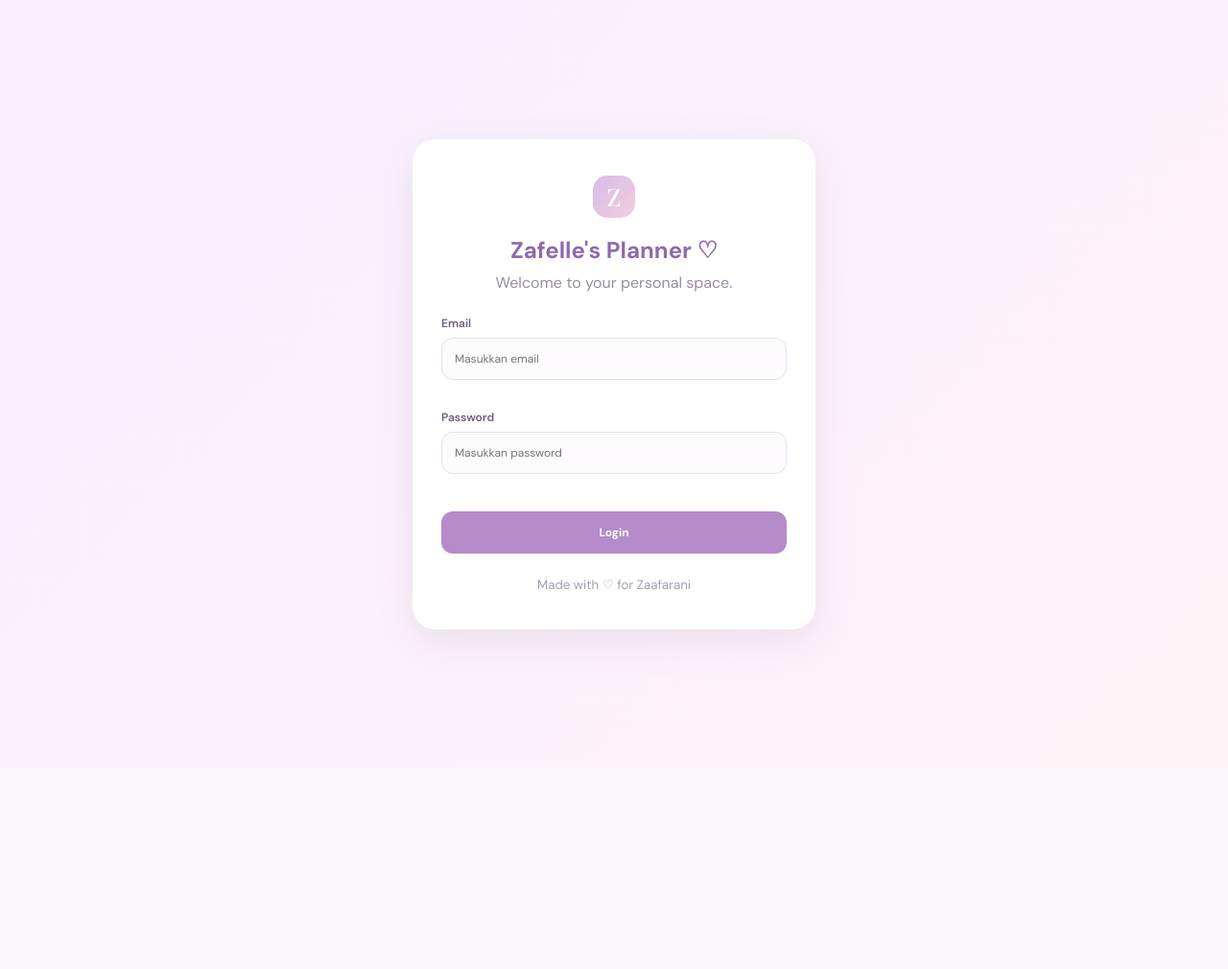
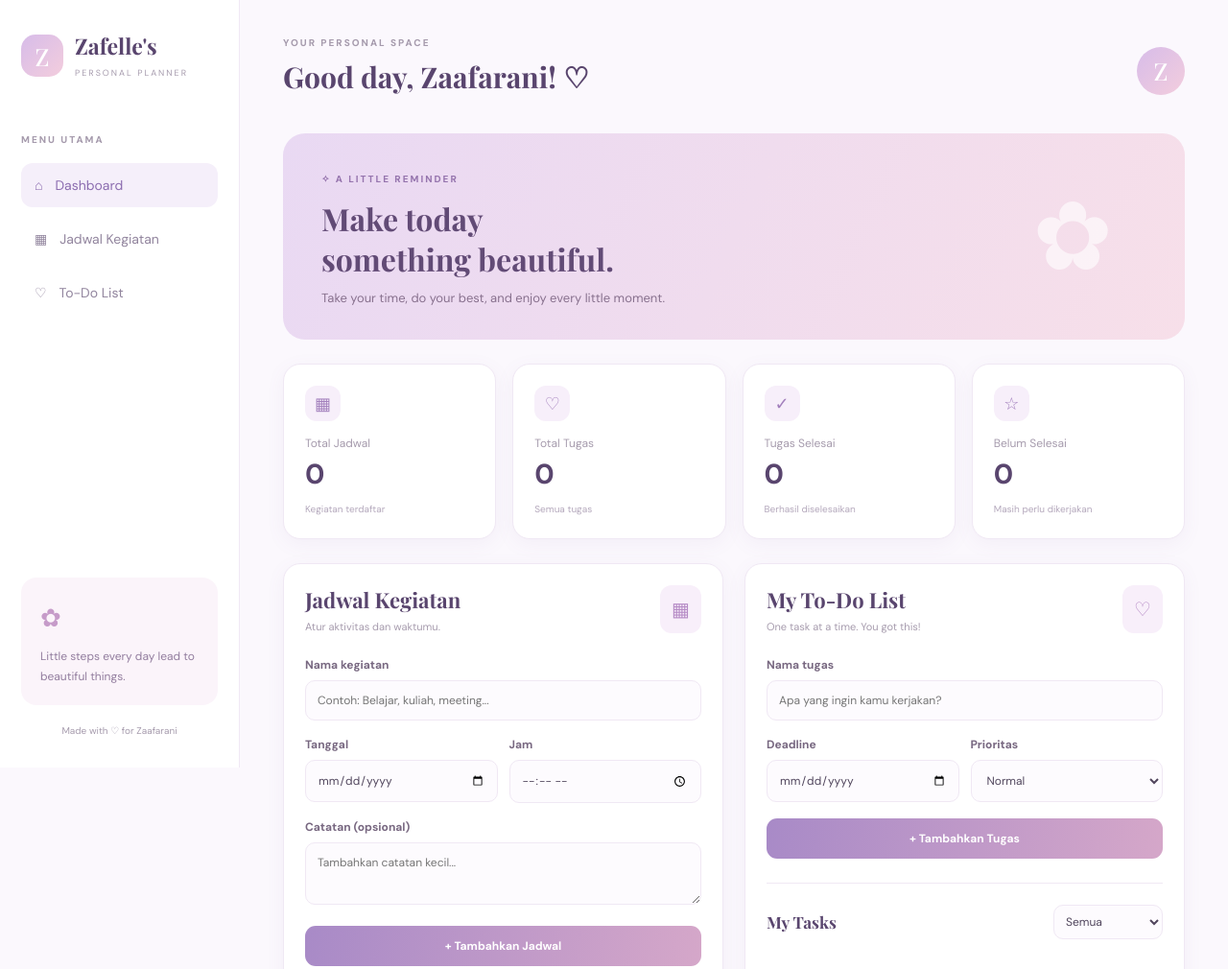
Before and after one commit to fadhilahmuhammad604-collab/zafelles-planner, a plain HTML site: page index.html in a window 1280 px wide. Shown: the top 1010 px of the page at 96% size. Before the commit the page ends 800 px from the top, so only its background shows below. Drawn offline with nearby package versions, Linux system fonts and the light colour scheme; no server answers.

Commit message:
Remove login section and logout button
Removed the login section and logout button from the HTML.

```diff
--- a/index.html
+++ b/index.html
@@ -9,32 +9,8 @@
 </head>
 <body>
 
-<!-- LOGIN -->
-<section id="loginScreen" class="login-screen">
-    <div class="login-card">
-        <div class="brand-icon">Z</div>
-        <h1>Zafelle's Planner ♡</h1>
-        <p>Welcome to your personal space.</p>
-
-        <form id="loginForm">
-            <label>Email</label>
-            <input id="loginEmail" type="email"
-                   placeholder="Masukkan email" required>
-
-            <label>Password</label>
-            <input id="loginPassword" type="password"
-                   placeholder="Masukkan password" required>
-
-            <button type="submit" id="loginButton">Login</button>
-        </form>
-
-        <p id="authMessage" class="auth-message"></p>
-        <small>Made with ♡ for Zaafarani</small>
-    </div>
-</section>
-
 <!-- APLIKASI UTAMA -->
-<div class="app" id="appScreen" hidden>
+<div class="app" id="appScreen">
     <aside class="sidebar">
         <div class="brand">
             <div class="brand-icon">Z</div>
@@ -69,9 +45,6 @@
             </div>
             <div class="topbar-actions">
                 <div class="avatar">Z</div>
-                <button type="button" id="logoutButton" class="logout-btn">
-                    Logout
-                </button>
             </div>
         </header>
 
```
